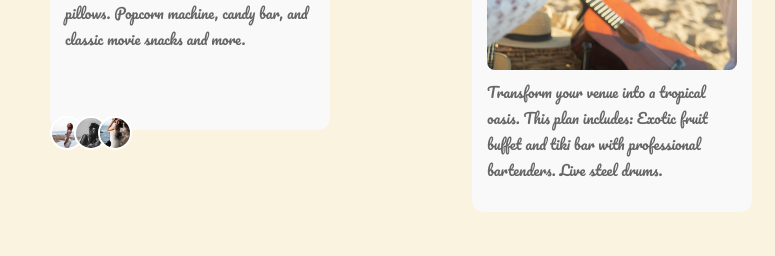
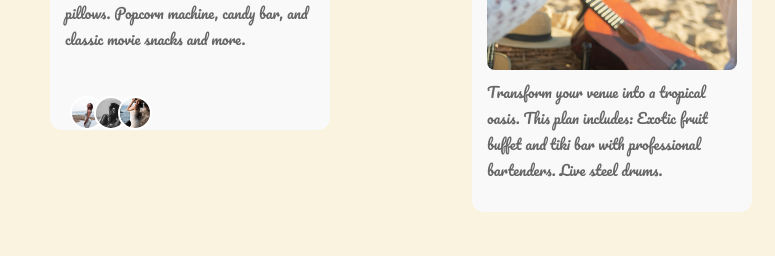
Before and after one commit to NithishChandraAnasuri/Sunbreak-Summer, a plain HTML site: page index.html in a window 1280 px wide. Shown: the part 1425-1681 px from the top of the page, 0-775 px from the left. Drawn offline with nearby package versions, Linux system fonts and the light colour scheme; a script that the page names is missing.

Commit message:
Update style.css

```diff
--- a/style.css
+++ b/style.css
@@ -288,7 +288,11 @@ main {
 
 .avatars {
   display: flex;
-  align-items: center;
+  gap: 5px;
+  margin-bottom: 10px;
+  position: relative;
+  bottom: 20px;
+  left: 20px;
 }
 
 .avatars img {
```
